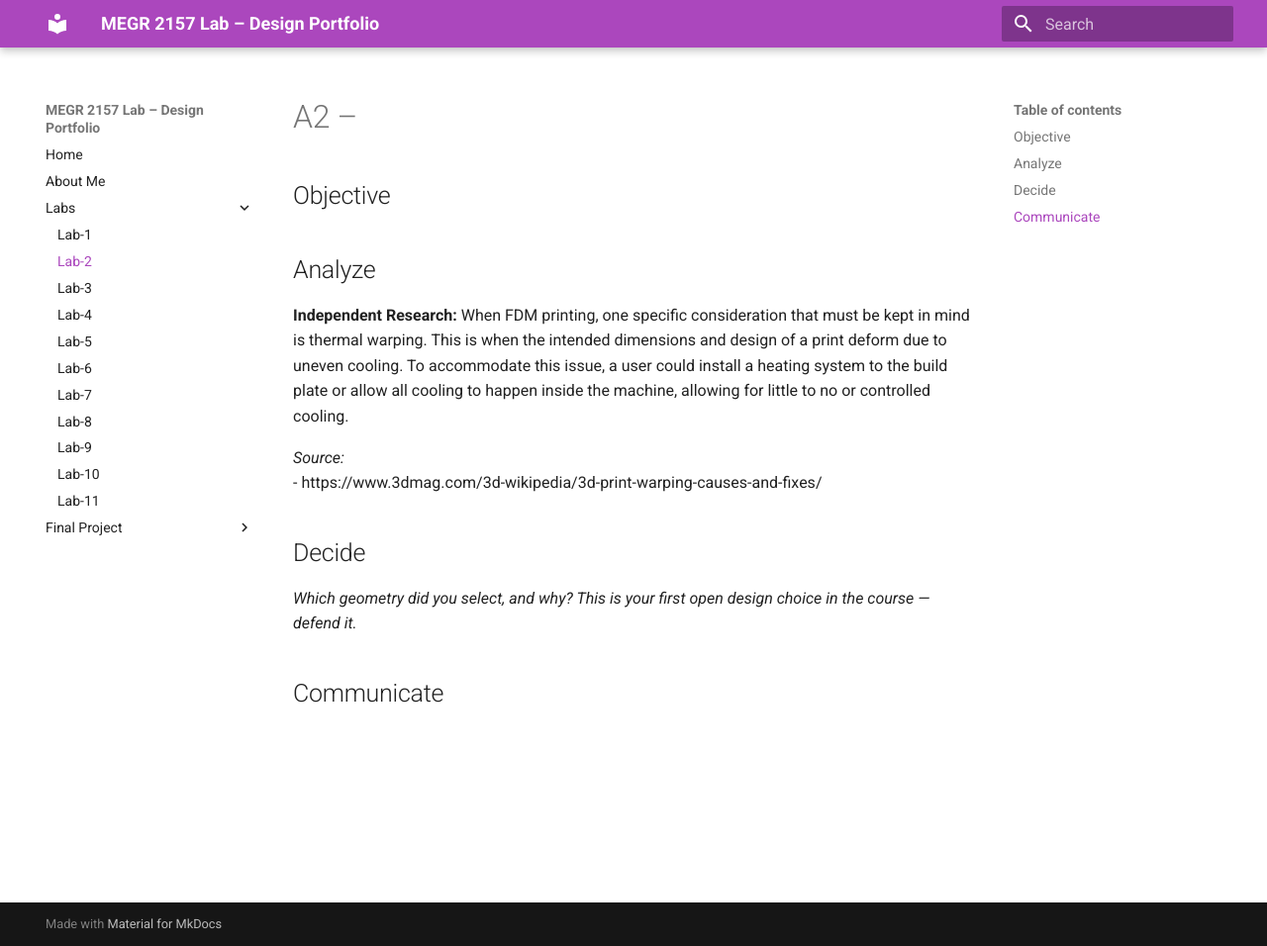
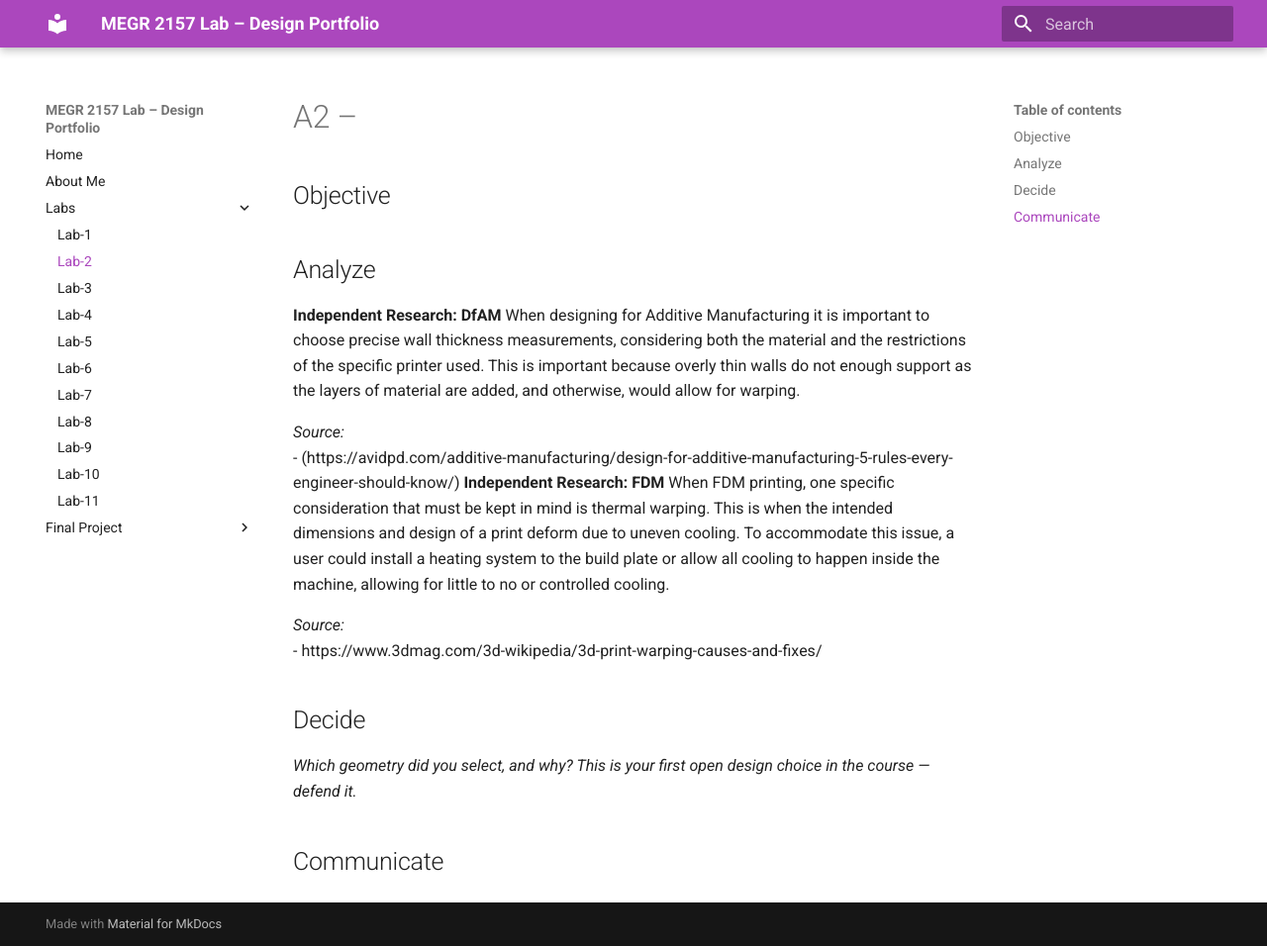
Before and after one commit to swils201/saniyah-wilson-portfolio, an MkDocs documentation site: the page built from docs/Labs/L02/index.md, in a window 1280 px wide and 956 px high. Shown: the whole window at 99% size. Built offline with MkDocs 1.6.1 and Material for MkDocs 9.7.7, drawn with Linux system fonts in a browser that asks for light colours.

Commit message:
Update index.md

```diff
--- a/docs/Labs/L02/index.md
+++ b/docs/Labs/L02/index.md
@@ -4,7 +4,12 @@
 
 
 ## Analyze
-**Independent Research:**
+**Independent Research: DfAM**
+When designing for Additive Manufacturing it is important to choose precise wall thickness measurements, considering both the material and the restrictions of the specific printer used. This is important because overly thin walls do not enough support as the layers of material are added, and otherwise, would allow for warping.
+
+*Source:*
+- (https://avidpd.com/additive-manufacturing/design-for-additive-manufacturing-5-rules-every-engineer-should-know/)
+**Independent Research: FDM**
 When FDM printing, one specific consideration that must be kept in mind is thermal warping. This is when the intended dimensions and design of a print deform due to uneven cooling. To accommodate this issue, a user could install a heating system to the build plate or allow all cooling to happen inside the machine, allowing for little to no or controlled cooling.
 
 *Source:*
```
